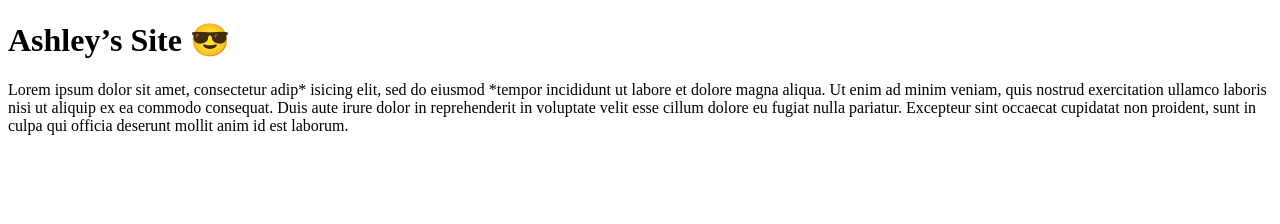
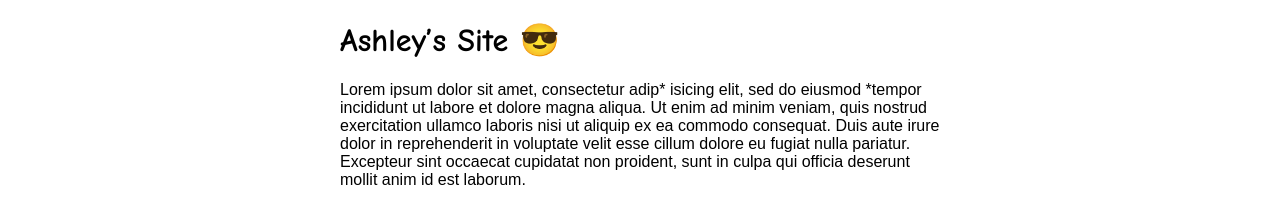
Before and after one commit to arlusk/arlusk.github.io, a plain HTML site: page Index.html in a window 1280 px wide. Drawn offline with Linux system fonts and the light colour scheme.

Commit message:
Add a stylesheet, use lower-case 'i' for `index.html`

```diff
--- a/Index.html
+++ b/Index.html
@@ -4,6 +4,7 @@
   <meta charset="utf-8">
   <meta name="viewport" content="width=device-width, initial-scale=1.0">
   <title>Ashley’s Site</title>
+  <link rel="stylesheet" href="styles.css" media="all">
 </head>
 <body>
   <h1>Ashley’s Site 😎</h1>
--- /dev/null
+++ b/styles.css
@@ -0,0 +1,11 @@
+/* 1. Center the site */
+body {
+  font-family: sans-serif;
+  margin-left: auto;/* 1 */
+  margin-right: auto;/* 1 */
+  max-width: 600px;
+}
+
+h1 {
+  font-family: 'Comic Sans MS', fantasy;
+}
```
